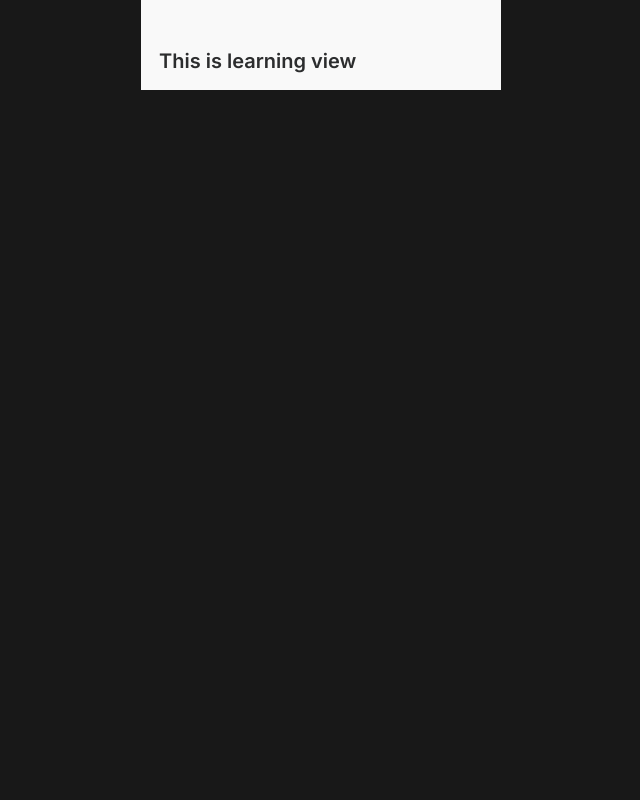
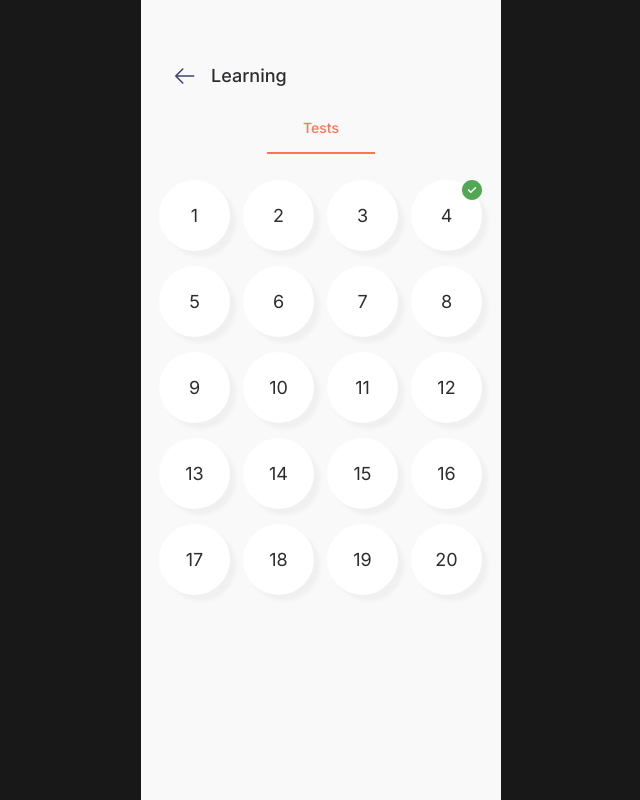
Before and after one commit to DariaBlomma/reactive-phone-test, a Vue app: page /learning in a window 1280 px wide. Shown: the whole page, without its empty margins (319-959 px from the left). Built offline with nearby package versions, Linux system fonts and the light colour scheme.

Commit message:
done learning view markup

```diff
--- a/src/assets/styles/_variables.scss
+++ b/src/assets/styles/_variables.scss
@@ -13,10 +13,12 @@ $red_100: #FFE3DD;
 
 $purple_500: #6B2ABC;
 
+$blue_900: #12192B;
 $blue_500: #41416E;
 
 //shadows
-$test-elem-shadow: 0px 0px 4px 0px #12192B0A;
+$test-elem-shadow: 6px 6px 4px 0px rgba($blue_900, 0.04);
+$test-elem-hover-shadow: 6px 6px 4px 0px rgba($blue_900, 0.3);
 
 //adaptive
 $mobile: 360px;
--- /dev/null
+++ b/src/components/AppHeader.vue
@@ -0,0 +1,35 @@
+<template>
+<header class="app-header">
+	<IconArrow @click="handleArrowClick" />
+	<h3 class="heading-3">{{ props.currentRoute }}</h3>
+</header>
+</template>
+
+<script setup lang="ts">
+import { useRouter } from 'vue-router';
+import IconArrow from '@/ui/icons/IconArrow.vue';
+
+interface Props {
+	currentRoute?: string,
+}
+const props = defineProps<Props>();
+
+const router = useRouter();
+
+const handleArrowClick = () => {
+	router.back();
+};
+</script>
+
+<style scoped lang="scss">
+.app-header {
+	display: flex;
+	align-items: center;
+	gap: 16px;
+	padding: 15px 16px;
+}
+
+.heading-3 {
+	color: $grey_800;
+}
+</style>
--- /dev/null
+++ b/src/components/learning/TestQuestion.vue
@@ -0,0 +1,52 @@
+<template>
+	<div class="question">
+		<span class="paragraph-1">{{ props.text }}</span>
+		<IconCheckCircle
+				v-if="props.isPassed"
+				class="icon"
+		/>
+	</div>
+</template>
+
+<script setup lang="ts">
+import IconCheckCircle from '@/ui/icons/IconCheckCircle.vue';
+
+interface Props {
+	text?: string | number,
+	isPassed?: boolean,
+}
+const props = defineProps<Props>();
+</script>
+
+<style scoped lang="scss">
+.question {
+	position: relative;
+	display: flex;
+	justify-content: center;
+	align-items: center;
+	width: 71px;
+	height: 71px;
+	background-color: #fff;
+	color: $grey_800;
+	box-shadow: $test-elem-shadow;
+	border-radius: 50%;
+	cursor: pointer;
+	transition: all 0.4s ease;
+
+	&:hover {
+		background-color: rgba($grey_800, 0.7);
+		color: #fff;
+		box-shadow: $test-elem-hover-shadow;
+	}
+
+	&:active {
+		background-color: rgba($grey_800, 0.3);
+	}
+}
+
+.icon {
+	position: absolute;
+	top: 0;
+	right: 0;
+}
+</style>
--- /dev/null
+++ b/src/components/learning/TestsList.vue
@@ -0,0 +1,38 @@
+<template>
+<div class="tests">
+	<div class="title">
+		<h5 class="heading-5">Tests</h5>
+	</div>
+
+	<div class="list">
+		<TestQuestion
+				v-for="item in 20"
+				:key="20"
+				:text="item"
+				:is-passed="item === 4"
+		/>
+	</div>
+</div>
+</template>
+
+<script setup lang="ts">
+
+import TestQuestion from '@/components/learning/TestQuestion.vue';
+</script>
+
+<style scoped lang="scss">
+.title {
+	width: fit-content;
+	padding: 14px 36px;
+	margin: 0 auto;
+	margin-bottom: 26px;
+	color: $orange_400;
+	border-bottom: 2px solid $orange_400;
+}
+
+.list {
+	display: grid;
+	grid-template-columns: repeat(auto-fill, 69px);
+	gap: 15px;
+}
+</style>
--- a/src/views/LearningView.vue
+++ b/src/views/LearningView.vue
@@ -1,11 +1,15 @@
 <template>
-  <div class="view learning-view">
-    <h1 class="heading-2">This is learning view</h1>
+  <div class="view _small-content learning-view">
+    <AppHeader current-route="Learning" />
+	  <TestsList />
   </div>
 </template>
 
 <style scoped lang="scss">
-.heading-2 {
-	color: $grey_800;
-}
+
 </style>
+
+<script setup lang="ts">
+import AppHeader from '@/components/AppHeader.vue';
+import TestsList from '@/components/learning/TestsList.vue';
+</script>
```
